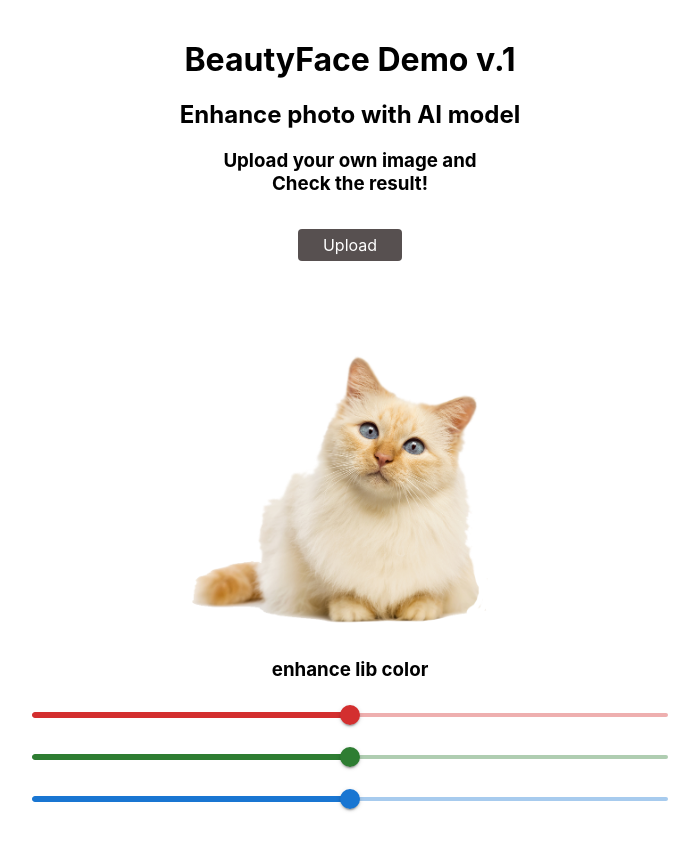
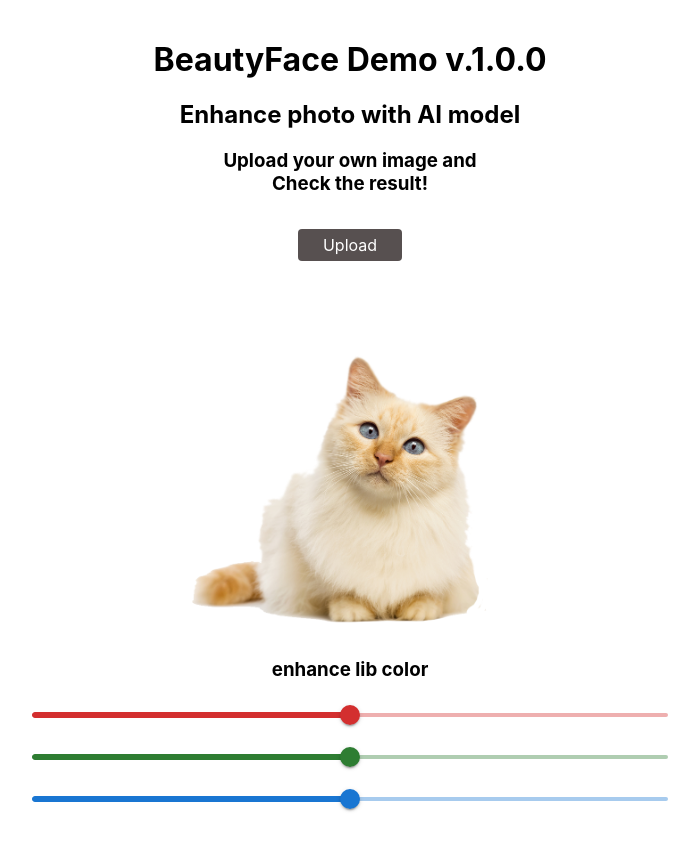
Before and after one commit to EggPudding/BeautyFaceDemo, a React (Create React App) app: page / in a window 1280 px wide. Shown: the top 850 px of the page, without its empty margins (290-989 px from the left). Built offline with nearby package versions, Linux system fonts and the light colour scheme.

Commit message:
Use version v.1.0.0

```diff
--- a/src/App.js
+++ b/src/App.js
@@ -113,7 +113,7 @@ function App() {
     >
       {/* 1. Header */}
       <header height="20vmin">
-        <h1>BeautyFace Demo v.1</h1>
+        <h1>BeautyFace Demo v.1.0.0</h1>
         <h2>Enhance photo with AI model</h2>
         <h3>
           Upload your own image and
```
